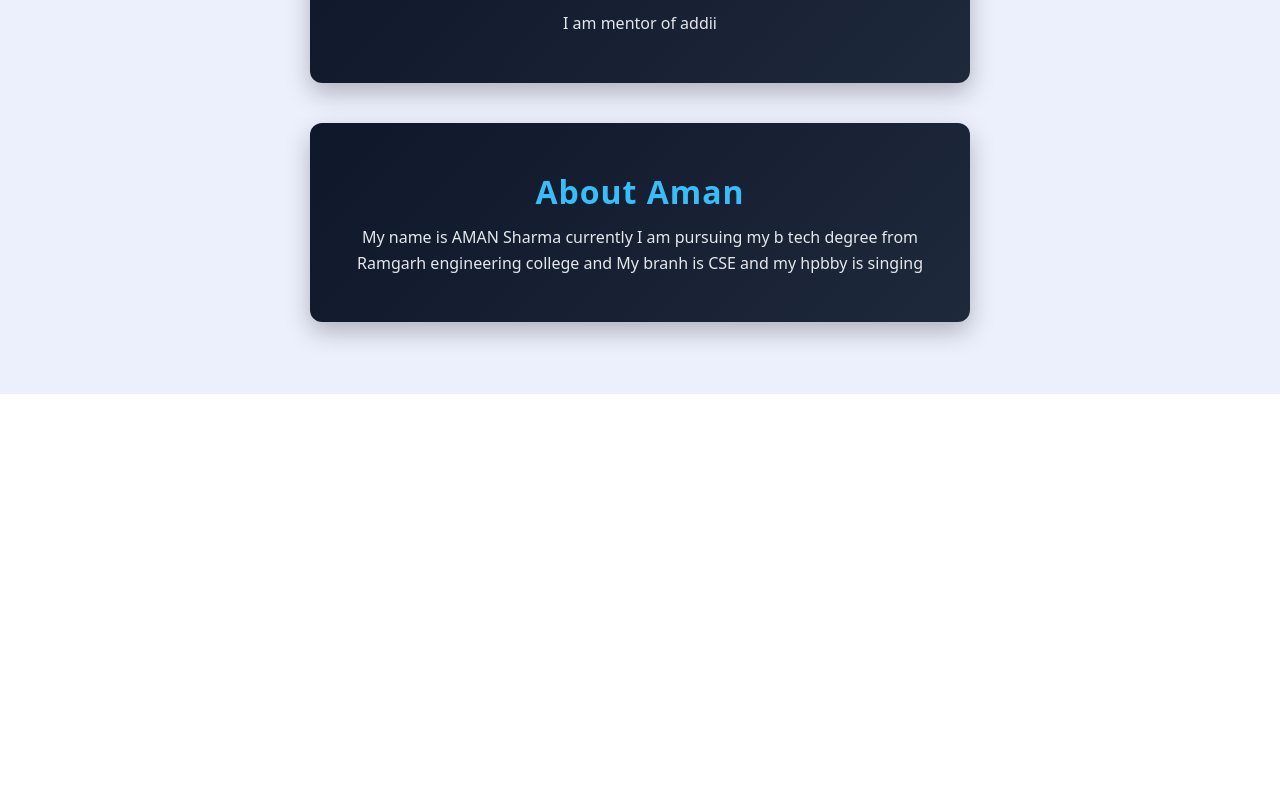
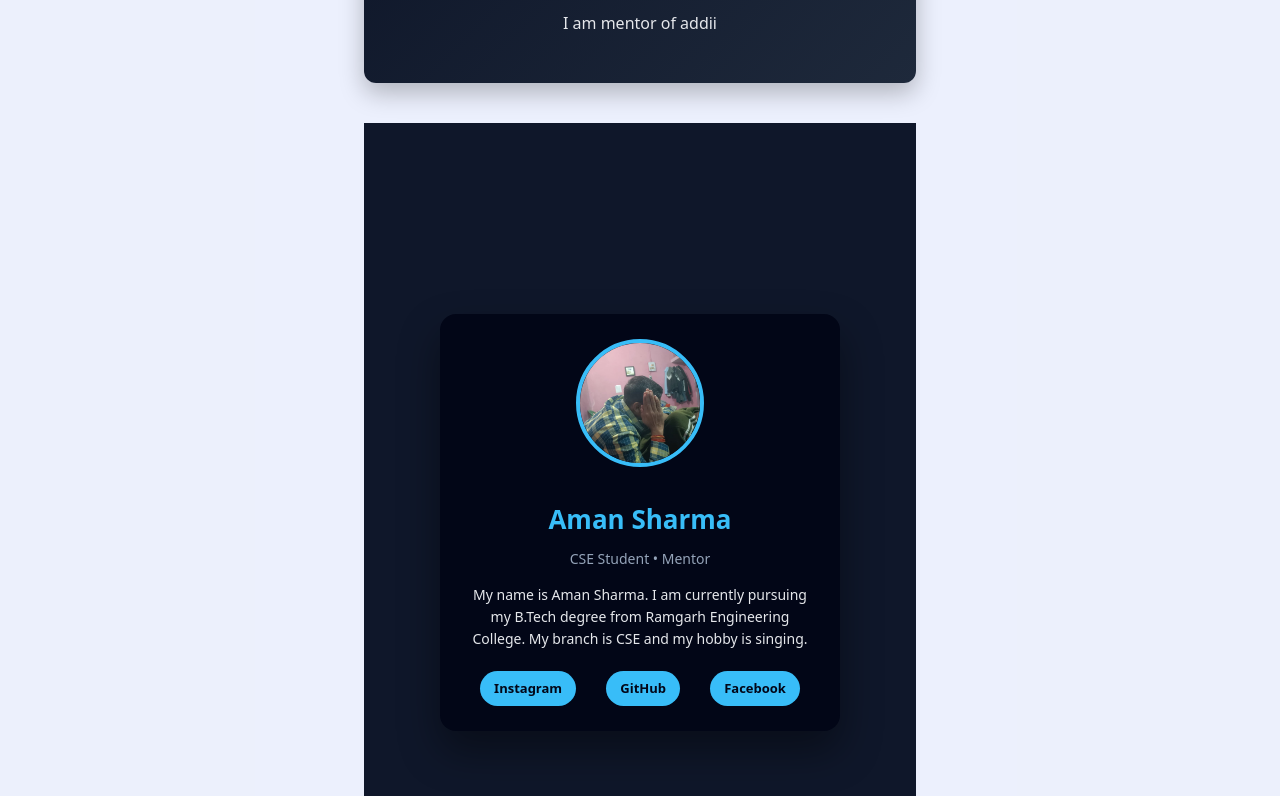
Before and after one commit to anilmonitor/viteTest, a React (Vite) app: page / in a window 1280 px wide. Shown: the part 844-1640 px from the top of the page. Before the commit the page ends 1238 px from the top, so only its background shows below. Built offline with nearby package versions, Linux system fonts and the light colour scheme.

Commit message:
Aman profile add

```diff
--- a/src/Aditya.css
+++ b/src/Aditya.css
@@ -37,3 +37,8 @@
     font-size: 26px;
   }
 }
+
+
+img{
+  height: 400px;
+}
--- /dev/null
+++ b/src/Aman.css
@@ -0,0 +1,72 @@
+/* Center wrapper */
+.profile-wrapper {
+  min-height: 100vh;
+  display: flex;
+  justify-content: center;
+  align-items: center;
+  background: #0f172a;
+}
+
+/* Card */
+.profile-card {
+  width: 350px;
+  background: #020617;
+  color: #e5e7eb;
+  padding: 25px;
+  border-radius: 16px;
+  text-align: center;
+  box-shadow: 0 20px 40px rgba(0, 0, 0, 0.4);
+}
+
+/* Profile image */
+.profile-img {
+  width: 120px;
+  height: 120px;
+  border-radius: 50%;
+  object-fit: cover;
+  border: 4px solid #38bdf8;
+  margin-bottom: 15px;
+}
+
+/* Name */
+.profile-card h1 {
+  font-size: 26px;
+  margin-bottom: 4px;
+  color: #38bdf8;
+}
+
+/* Role */
+.role {
+  font-size: 14px;
+  color: #94a3b8;
+  margin-bottom: 15px;
+}
+
+/* Bio */
+.bio {
+  font-size: 14px;
+  line-height: 1.6;
+  margin-bottom: 20px;
+}
+
+/* Social links */
+.social-links {
+  display: flex;
+  justify-content: space-around;
+}
+
+.social-links a {
+  text-decoration: none;
+  color: #020617;
+  background: #38bdf8;
+  padding: 8px 14px;
+  border-radius: 20px;
+  font-size: 13px;
+  font-weight: 600;
+  transition: 0.3s;
+}
+
+.social-links a:hover {
+  background: #0ea5e9;
+  transform: translateY(-2px);
+}
--- a/src/Aman.jsx
+++ b/src/Aman.jsx
@@ -1,21 +1,29 @@
-import "./Aditya.css"
-
-// import "./Aditya.css";
+import "./Aman.css";
+import amanImg from "./assets/aman.jpg";
 
 function AMAN() {
+  return (
+    <div className="profile-wrapper">
+      <div className="profile-card">
+        <img src={amanImg} alt="Aman profile" className="profile-img" />
 
+        <h1>Aman Sharma</h1>
+        <p className="role">CSE Student • Mentor</p>
 
-    return (
-        <div className="aditya-container">
+        <p className="bio">
+          My name is Aman Sharma. I am currently pursuing my B.Tech degree
+          from Ramgarh Engineering College. My branch is CSE and my hobby
+          is singing.
+        </p>
 
-            <h1>About Aman</h1>
-
-            <p>My name is AMAN Sharma currently I am pursuing my b tech degree from Ramgarh engineering college and My branh is CSE and my hpbby is singing </p>
+        <div className="social-links">
+          <a href="https://instagram.com/" target="_blank">Instagram</a>
+          <a href="https://github.com/" target="_blank">GitHub</a>
+          <a href="https://facebook.com/" target="_blank">Facebook</a>
         </div>
-    )
-
-        ;
+      </div>
+    </div>
+  );
 }
 
-
 export default AMAN;
```
Also changed, not shown: src/assets/aman.jpg (renamed from src/aman.jpg).
